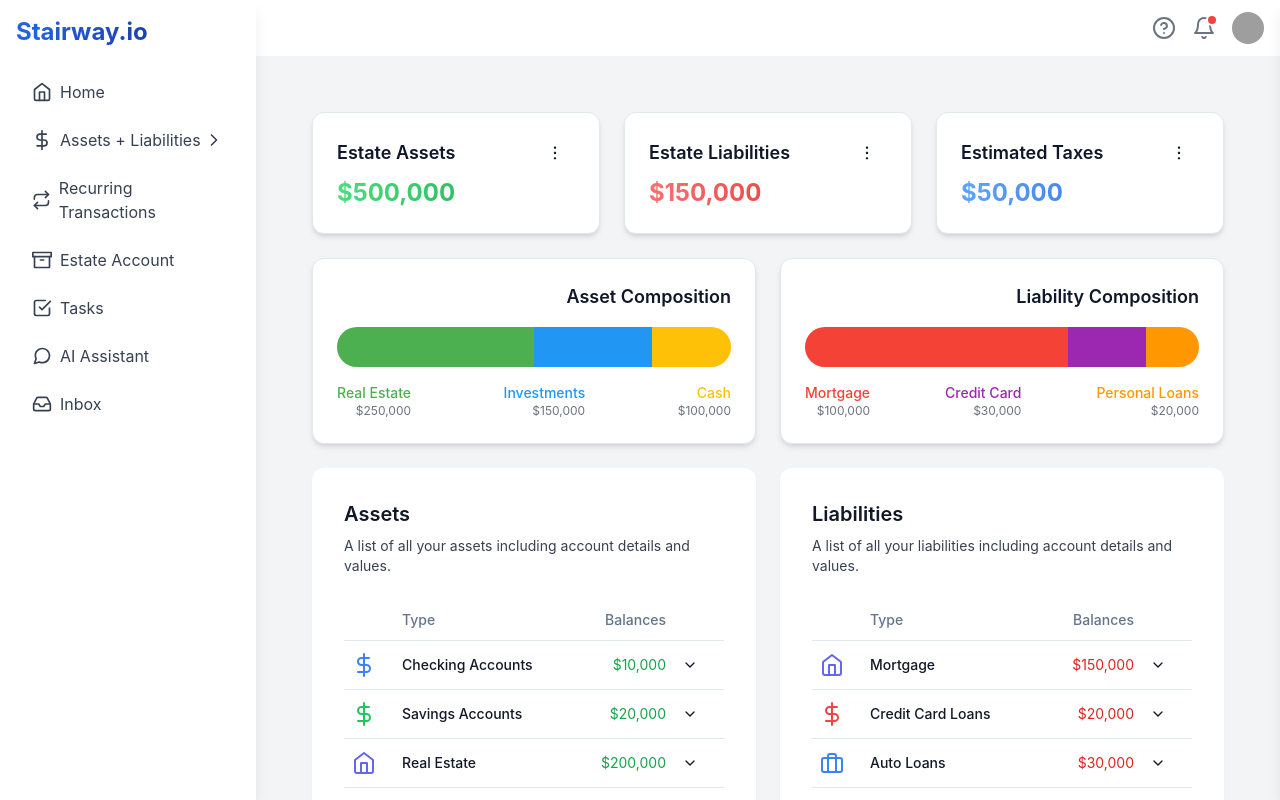
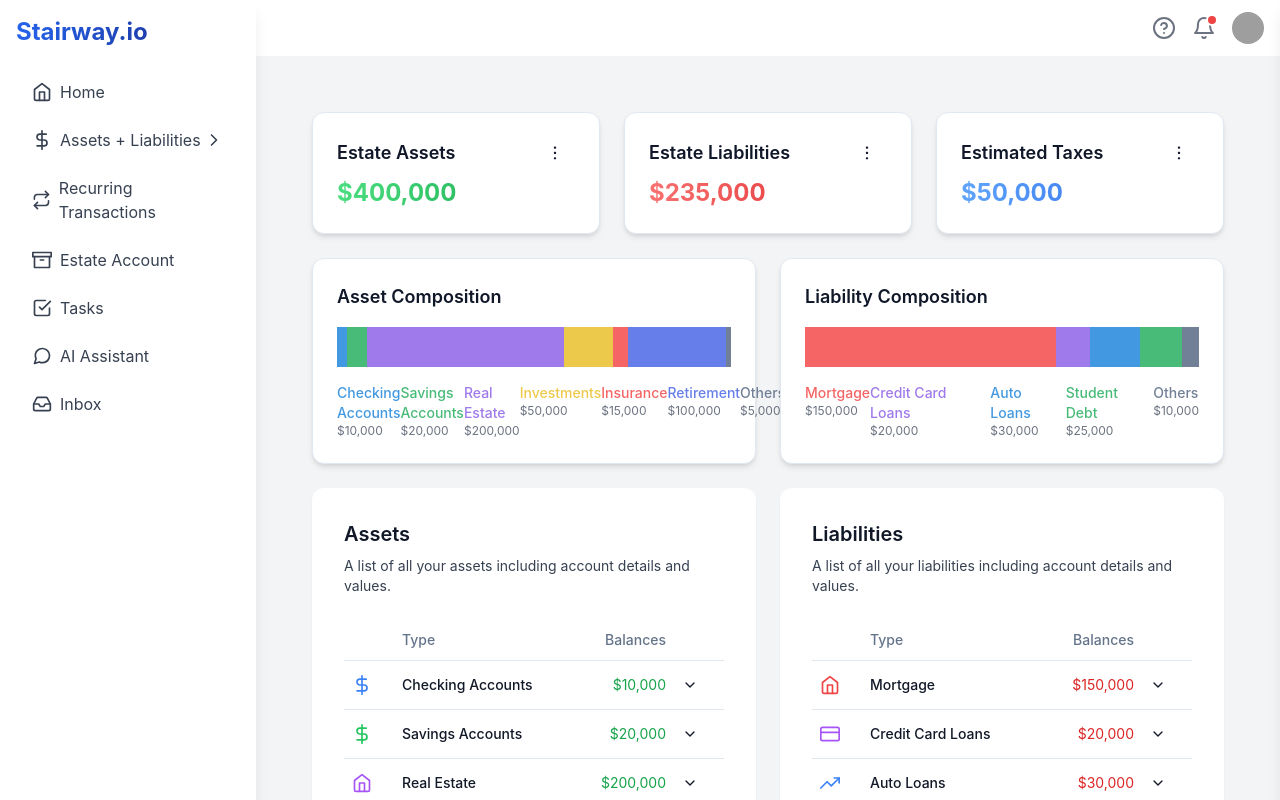
Before and after one commit to bwirakes/stairway-io, a Next.js app: page /inventory in a window 1280 px wide. Built offline with nearby package versions, Linux system fonts and the light colour scheme; grey boxes are pictures that could not be loaded.

Commit message:
updataed sidebar and asset and liabilities section

```diff
--- a/app/(dashboard)/inventory/page.tsx
+++ b/app/(dashboard)/inventory/page.tsx
@@ -4,21 +4,158 @@ import React from 'react';
 import { Card } from '@/components/ui/card';
 import AccountTable from '@/components/ui/account-table';
 import HorizontalBarChart from '@/components/HorizontalBarChart';
-import { DotsVerticalIcon } from '@radix-ui/react-icons';
-import { Button } from '@/components/ui/button';
 import {
   DropdownMenu,
   DropdownMenuContent,
   DropdownMenuItem,
   DropdownMenuTrigger,
-} from '@/components/ui/dropdown-menu';
-import {
-  FiDollarSign,
-  FiHome,
-  FiBriefcase,
-} from 'react-icons/fi';
+} from '@/components/ui/dropdown-menu'
+import { Button } from '@/components/ui/button'
+import { DotsVerticalIcon } from '@radix-ui/react-icons'
+import { FiDollarSign, FiHome, FiBriefcase, FiCreditCard, FiTrendingUp, FiShield, FiPieChart, FiMoreHorizontal } from 'react-icons/fi';
+
+const assetsData = [
+  {
+    id: 1,
+    logo: <FiDollarSign className="w-5 h-5 text-blue-500" />,
+    type: 'Checking Accounts',
+    value: '$10,000',
+    children: [
+      { id: 101, name: 'Primary Checking', value: '$7,000' },
+      { id: 102, name: 'Secondary Checking', value: '$3,000' },
+    ],
+    isAsset: true,
+  },
+  {
+    id: 2,
+    logo: <FiDollarSign className="w-5 h-5 text-green-500" />,
+    type: 'Savings Accounts',
+    value: '$20,000',
+    children: [
+      { id: 201, name: 'Emergency Fund', value: '$15,000' },
+      { id: 202, name: 'Vacation Savings', value: '$5,000' },
+    ],
+    isAsset: true,
+  },
+  {
+    id: 3,
+    logo: <FiHome className="w-5 h-5 text-purple-500" />,
+    type: 'Real Estate',
+    value: '$200,000',
+    children: [
+      { id: 301, name: 'Primary Residence', value: '$180,000' },
+      { id: 302, name: 'Rental Property', value: '$20,000' },
+    ],
+    isAsset: true,
+  },
+  {
+    id: 4,
+    logo: <FiBriefcase className="w-5 h-5 text-yellow-500" />,
+    type: 'Investments',
+    value: '$50,000',
+    children: [
+      { id: 401, name: 'Stocks', value: '$30,000' },
+      { id: 402, name: 'Bonds', value: '$20,000' },
+    ],
+    isAsset: true,
+  },
+  {
+    id: 5,
+    logo: <FiShield className="w-5 h-5 text-red-500" />,
+    type: 'Insurance',
+    value: '$15,000',
+    children: [
+      { id: 501, name: 'Life Insurance', value: '$10,000' },
+      { id: 502, name: 'Health Insurance', value: '$5,000' },
+    ],
+    isAsset: true,
+  },
+  {
+    id: 6,
+    logo: <FiPieChart className="w-5 h-5 text-indigo-500" />,
+    type: 'Retirement',
+    value: '$100,000',
+    children: [
+      { id: 601, name: '401(k)', value: '$70,000' },
+      { id: 602, name: 'IRA', value: '$30,000' },
+    ],
+    isAsset: true,
+  },
+  {
+    id: 7,
+    logo: <FiMoreHorizontal className="w-5 h-5 text-gray-500" />,
+    type: 'Others',
+    value: '$5,000',
+    children: [
+      { id: 701, name: 'Personal Property', value: '$3,000' },
+      { id: 702, name: 'Collectibles', value: '$2,000' },
+    ],
+    isAsset: true,
+  },
+];
+
+const liabilitiesData = [
+  {
+    id: 1,
+    logo: <FiHome className="w-5 h-5 text-red-500" />,
+    type: 'Mortgage',
+    value: '$150,000',
+    children: [
+      { id: 101, name: 'Primary Residence Mortgage', value: '$130,000' },
+      { id: 102, name: 'Rental Property Mortgage', value: '$20,000' },
+    ],
+    isAsset: false,
+  },
+  {
+    id: 2,
+    logo: <FiCreditCard className="w-5 h-5 text-purple-500" />,
+    type: 'Credit Card Loans',
+    value: '$20,000',
+    children: [
+      { id: 201, name: 'Credit Card A', value: '$12,000' },
+      { id: 202, name: 'Credit Card B', value: '$8,000' },
+    ],
+    isAsset: false,
+  },
+  {
+    id: 3,
+    logo: <FiTrendingUp className="w-5 h-5 text-blue-500" />,
+    type: 'Auto Loans',
+    value: '$30,000',
+    children: [
+      { id: 301, name: 'Car Loan', value: '$25,000' },
+      { id: 302, name: 'Motorcycle Loan', value: '$5,000' },
+    ],
+    isAsset: false,
+  },
+  {
+    id: 4,
+    logo: <FiDollarSign className="w-5 h-5 text-green-500" />,
+    type: 'Student Debt',
+    value: '$25,000',
+    children: [
+      { id: 401, name: 'Federal Student Loan', value: '$20,000' },
+      { id: 402, name: 'Private Student Loan', value: '$5,000' },
+    ],
+    isAsset: false,
+  },
+  {
+    id: 5,
+    logo: <FiMoreHorizontal className="w-5 h-5 text-gray-500" />,
+    type: 'Others',
+    value: '$10,000',
+    children: [
+      { id: 501, name: 'Personal Loan', value: '$7,000' },
+      { id: 502, name: 'Medical Debt', value: '$3,000' },
+    ],
+    isAsset: false,
+  },
+];
 
 export default function EstateInventoryPage() {
+  const totalAssets = assetsData.reduce((sum, asset) => sum + parseInt(asset.value.replace(/[^0-9]/g, '')), 0);
+  const totalLiabilities = liabilitiesData.reduce((sum, liability) => sum + parseInt(liability.value.replace(/[^0-9]/g, '')), 0);
+
   return (
     <div className="w-full min-h-screen bg-gray-100">
       <main className="flex flex-col items-start w-full px-6 py-6 space-y-6">
@@ -40,7 +177,7 @@ export default function EstateInventoryPage() {
                 </DropdownMenuContent>
               </DropdownMenu>
             </div>
-            <p className="text-2xl font-bold text-transparent bg-gradient-to-r from-green-400 to-green-600 bg-clip-text">$500,000</p>
+            <p className="text-2xl font-bold text-transparent bg-gradient-to-r from-green-400 to-green-600 bg-clip-text">${totalAssets.toLocaleString()}</p>
           </Card>
           <Card className="p-6 text-left bg-white shadow-md">
             <div className="flex items-center justify-between mb-2">
@@ -58,7 +195,7 @@ export default function EstateInventoryPage() {
                 </DropdownMenuContent>
               </DropdownMenu>
             </div>
-            <p className="text-2xl font-bold text-transparent bg-gradient-to-r from-red-400 to-red-600 bg-clip-text">$150,000</p>
+            <p className="text-2xl font-bold text-transparent bg-gradient-to-r from-red-400 to-red-600 bg-clip-text">${totalLiabilities.toLocaleString()}</p>
           </Card>
           <Card className="p-6 text-left bg-white shadow-md">
             <div className="flex items-center justify-between mb-2">
@@ -84,31 +221,19 @@ export default function EstateInventoryPage() {
         <div className="grid w-full grid-cols-1 gap-6 max-w-7xl sm:grid-cols-2">
           {/* Asset Composition Chart */}
           <Card className="p-6 bg-white shadow-md">
-            <h3 className="mb-4 text-lg font-semibold text-right">
-              Asset Composition
-            </h3>
             <HorizontalBarChart
-              data={[
-                { name: 'Real Estate', value: 250000 },
-                { name: 'Investments', value: 150000 },
-                { name: 'Cash', value: 100000 },
-              ]}
-              colors={['#4CAF50', '#2196F3', '#FFC107']}
+              title="Asset Composition"
+              data={assetsData.map(asset => ({ name: asset.type, value: parseInt(asset.value.replace(/[^0-9]/g, '')) }))}
+              colors={['#4299E1', '#48BB78', '#9F7AEA', '#ECC94B', '#F56565', '#667EEA', '#718096']}
             />
           </Card>
 
           {/* Liability Composition Chart */}
           <Card className="p-6 bg-white shadow-md">
-            <h3 className="mb-4 text-lg font-semibold text-right">
-              Liability Composition
-            </h3>
             <HorizontalBarChart
-              data={[
-                { name: 'Mortgage', value: 100000 },
-                { name: 'Credit Card', value: 30000 },
-                { name: 'Personal Loans', value: 20000 },
-              ]}
-              colors={['#F44336', '#9C27B0', '#FF9800']}
+              title="Liability Composition"
+              data={liabilitiesData.map(liability => ({ name: liability.type, value: parseInt(liability.value.replace(/[^0-9]/g, '')) }))}
+              colors={['#F56565', '#9F7AEA', '#4299E1', '#48BB78', '#718096']}
             />
           </Card>
         </div>
@@ -125,136 +250,3 @@ export default function EstateInventoryPage() {
     </div>
   );
 }
-
-// Define the data for assets and liabilities within the page or import from a separate data file
-const assetsData = [
-  {
-    id: 1,
-    logo: <FiDollarSign className="w-6 h-6 text-blue-500" />,
-    type: 'Checking Accounts',
-    value: '$10,000',
-    children: [
-      { id: 1, name: 'Citibank Checking Account', value: '$5,000' },
-      { id: 2, name: 'Chase Checking Account', value: '$5,000' },
-    ],
-    isAsset: true,
-  },
-  {
-    id: 2,
-    logo: <FiDollarSign className="w-6 h-6 text-green-500" />,
-    type: 'Savings Accounts',
-    value: '$20,000',
-    children: [
-      { id: 3, name: 'Citibank Savings Account', value: '$10,000' },
-      { id: 4, name: 'Ally Savings Account', value: '$10,000' },
-    ],
-    isAsset: true,
-  },
-  {
-    id: 3,
-    logo: <FiHome className="w-6 h-6 text-indigo-500" />,
-    type: 'Real Estate',
-    value: '$200,000',
-    children: [
-      { id: 5, name: 'Primary Residence', value: '$200,000' },
-    ],
-    isAsset: true,
-  },
-  {
-    id: 4,
-    logo: <FiBriefcase className="w-6 h-6 text-yellow-500" />,
-    type: 'Investments',
-    value: '$50,000',
-    children: [
-      { id: 6, name: 'Vanguard 401K', value: '$30,000' },
-      { id: 7, name: 'Robinhood Brokerage', value: '$20,000' },
-    ],
-    isAsset: true,
-  },
-  {
-    id: 5,
-    logo: <FiBriefcase className="w-6 h-6 text-red-500" />,
-    type: 'Insurance',
-    value: '$15,000',
-    children: [
-      { id: 8, name: 'Life Insurance Policy', value: '$15,000' },
-    ],
-    isAsset: true,
-  },
-  {
-    id: 6,
-    logo: <FiBriefcase className="w-6 h-6 text-purple-500" />,
-    type: 'Retirement',
-    value: '$100,000',
-    children: [
-      { id: 9, name: 'Roth IRA', value: '$50,000' },
-      { id: 10, name: 'Traditional IRA', value: '$50,000' },
-    ],
-    isAsset: true,
-  },
-  {
-    id: 7,
-    logo: <FiBriefcase className="w-6 h-6 text-gray-500" />,
-    type: 'Others',
-    value: '$5,000',
-    children: [
-      { id: 11, name: 'Art Collection', value: '$5,000' },
-    ],
-    isAsset: true,
-  },
-];
-
-const liabilitiesData = [
-  {
-    id: 1,
-    logo: <FiHome className="w-6 h-6 text-indigo-500" />,
-    type: 'Mortgage',
-    value: '$150,000',
-    children: [
-      { id: 1, name: 'Primary Residence Mortgage', value: '$150,000' },
-    ],
-    isAsset: false,
-  },
-  {
-    id: 2,
-    logo: <FiDollarSign className="w-6 h-6 text-red-500" />,
-    type: 'Credit Card Loans',
-    value: '$20,000',
-    children: [
-      { id: 2, name: 'Visa Credit Card', value: '$10,000' },
-      { id: 3, name: 'Mastercard Credit Card', value: '$10,000' },
-    ],
-    isAsset: false,
-  },
-  {
-    id: 3,
-    logo: <FiBriefcase className="w-6 h-6 text-blue-500" />,
-    type: 'Auto Loans',
-    value: '$30,000',
-    children: [
-      { id: 4, name: 'Car Loan - Toyota', value: '$15,000' },
-      { id: 5, name: 'Car Loan - Honda', value: '$15,000' },
-    ],
-    isAsset: false,
-  },
-  {
-    id: 4,
-    logo: <FiDollarSign className="w-6 h-6 text-green-500" />,
-    type: 'Student Debt',
-    value: '$25,000',
-    children: [
-      { id: 6, name: 'Federal Student Loan', value: '$25,000' },
-    ],
-    isAsset: false,
-  },
-  {
-    id: 5,
-    logo: <FiBriefcase className="w-6 h-6 text-gray-500" />,
-    type: 'Others',
-    value: '$10,000',
-    children: [
-      { id: 7, name: 'Personal Loan', value: '$10,000' },
-    ],
-    isAsset: false,
-  },
-];
--- a/components/HorizontalBarChart.tsx
+++ b/components/HorizontalBarChart.tsx
@@ -1,35 +1,53 @@
-import React from 'react';
+'use client'
+
+import React, { useState } from 'react';
+import { Tooltip, TooltipContent, TooltipProvider, TooltipTrigger } from "@/components/ui/tooltip"
 
 interface BarChartProps {
   data: { name: string; value: number }[];
   colors: string[];
+  title: string;
 }
 
-const HorizontalBarChart: React.FC<BarChartProps> = ({ data, colors }) => {
+const HorizontalBarChart: React.FC<BarChartProps> = ({ data, colors, title }) => {
+  const [hoveredItem, setHoveredItem] = useState<number | null>(null);
   const total = data.reduce((sum, item) => sum + item.value, 0);
 
   return (
     <div className="space-y-4">
-      <div className="relative h-10 overflow-hidden bg-gray-200 rounded-full">
+      <h3 className="text-lg font-semibold">{title}</h3>
+      <div className="relative h-10 overflow-hidden bg-gray-200">
         {data.map((item, index) => {
           const width = (item.value / total) * 100;
           const left = data.slice(0, index).reduce((sum, prevItem) => sum + (prevItem.value / total) * 100, 0);
           return (
+            <TooltipProvider key={item.name}>
+              <Tooltip>
+                <TooltipTrigger asChild>
                   <div
-              key={item.name}
-              className="absolute top-0 h-full"
+                    className="absolute top-0 h-full cursor-pointer"
                     style={{
                       width: `${width}%`,
                       left: `${left}%`,
                       backgroundColor: colors[index],
                     }}
+                    onMouseEnter={() => setHoveredItem(index)}
+                    onMouseLeave={() => setHoveredItem(null)}
                   />
+                </TooltipTrigger>
+                <TooltipContent>
+                  <p>{item.name}</p>
+                  <p>${item.value.toLocaleString()}</p>
+                  <p>{(width).toFixed(2)}%</p>
+                </TooltipContent>
+              </Tooltip>
+            </TooltipProvider>
           );
         })}
       </div>
       <div className="flex justify-between">
         {data.map((item, index) => (
-          <div key={item.name} className="text-right">
+          <div key={item.name} className="text-left">
             <div className="text-sm font-medium" style={{ color: colors[index] }}>{item.name}</div>
             <div className="text-xs text-gray-500">${item.value.toLocaleString()}</div>
           </div>
--- a/components/ui/account-table.tsx
+++ b/components/ui/account-table.tsx
@@ -9,9 +9,8 @@ import {
   TableHeader,
   TableRow,
 } from '@/components/ui/table';
-import { Input } from '@/components/ui/input';
 import { Button } from '@/components/ui/button';
-import { DownloadIcon, MixerHorizontalIcon } from '@radix-ui/react-icons';
+import {  MixerHorizontalIcon } from '@radix-ui/react-icons';
 import {
   DropdownMenu,
   DropdownMenuContent,
--- a/package.json
+++ b/package.json
@@ -6,7 +6,8 @@
     "dev": "next dev",
     "build": "next build",
     "start": "next start",
-    "lint": "next lint"
+    "lint": "next lint",
+    "postinstall": "prisma generate"
   },
   "dependencies": {
     "@next/font": "^14.2.13",
```
Lines whose indentation alone changed are shown as unchanged.
